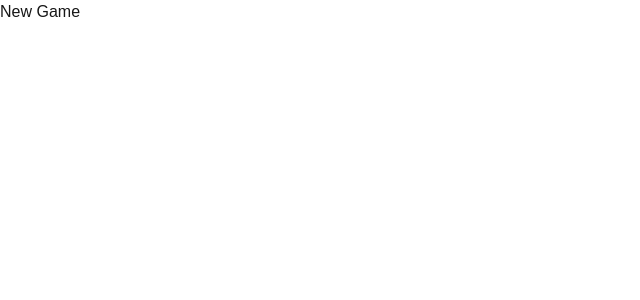
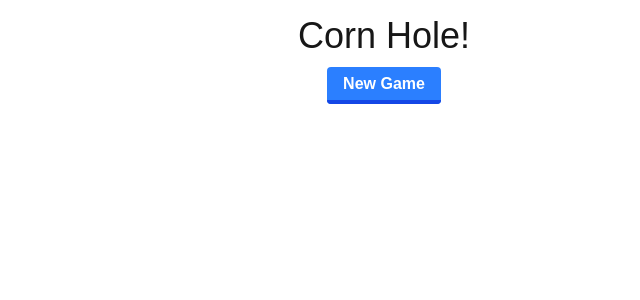
Before and after one commit to Merk42/cornholder, a Next.js app: page /pwa/cornholder/ in a window 1280 px wide. Shown: the top 300 px of the page, without its empty margins (0-640 px from the left). Built offline with nearby package versions, Linux system fonts and the light colour scheme.

Commit message:
fix width make consistent

```diff
--- a/app/game/page.tsx
+++ b/app/game/page.tsx
@@ -8,7 +8,7 @@ export default function Home() {
 
   return (
     <div>
-      <main className="w-3xl mx-auto">
+      <main className="max-w-3xl px-4 mx-auto">
        <Score/>
        <div>
         <Inning/>
--- a/app/page.tsx
+++ b/app/page.tsx
@@ -1,10 +1,11 @@
 import Link from 'next/link'
-
+import { DEFAULT_BUTTON } from './const/style';
 export default function Home() {
 
   return (
-    <div>
-      <Link href="/start">New Game</Link>
+    <div className='max-w-3xl px-4 text-center'>
+      <h1 className='text-4xl my-4'>Corn Hole!</h1>
+      <Link className={DEFAULT_BUTTON} href="/start">New Game</Link>
     </div>
   );
 }
--- a/app/start/page.tsx
+++ b/app/start/page.tsx
@@ -56,7 +56,8 @@ export default function Start() {
 
 
     return (
-        <form className='w-3xl mx-auto'>
+        <form className='max-w-3xl px-4 mx-auto'>
+            <h1 className='text-4xl my-4 text-center'>Set Teams</h1>
             <div className='mt-2'>
                 <label htmlFor="red">Red</label>
                 <select className='h-10 w-full rounded border-r-8 border-transparent px-4 text-sm outline outline-neutral-700' id="red" value={redTeamName} onChange={handleRedChange}>
--- a/app/winner/page.tsx
+++ b/app/winner/page.tsx
@@ -31,7 +31,7 @@ export default function Winner() {
     }
 
     return (
-        <div className="w-3xl mx-auto text-center">
+        <div className="max-w-3xl px-4 mx-auto text-center">
             <h1 className='text-4xl'>{phrase}</h1>
             <p className='text-3xl'>{score.red}:{score.blue}</p>
             <button onClick={handleClickSame} className={DEFAULT_BUTTON}>New Game<br></br><span className='text-xs'>(same teams)</span></button>
```
